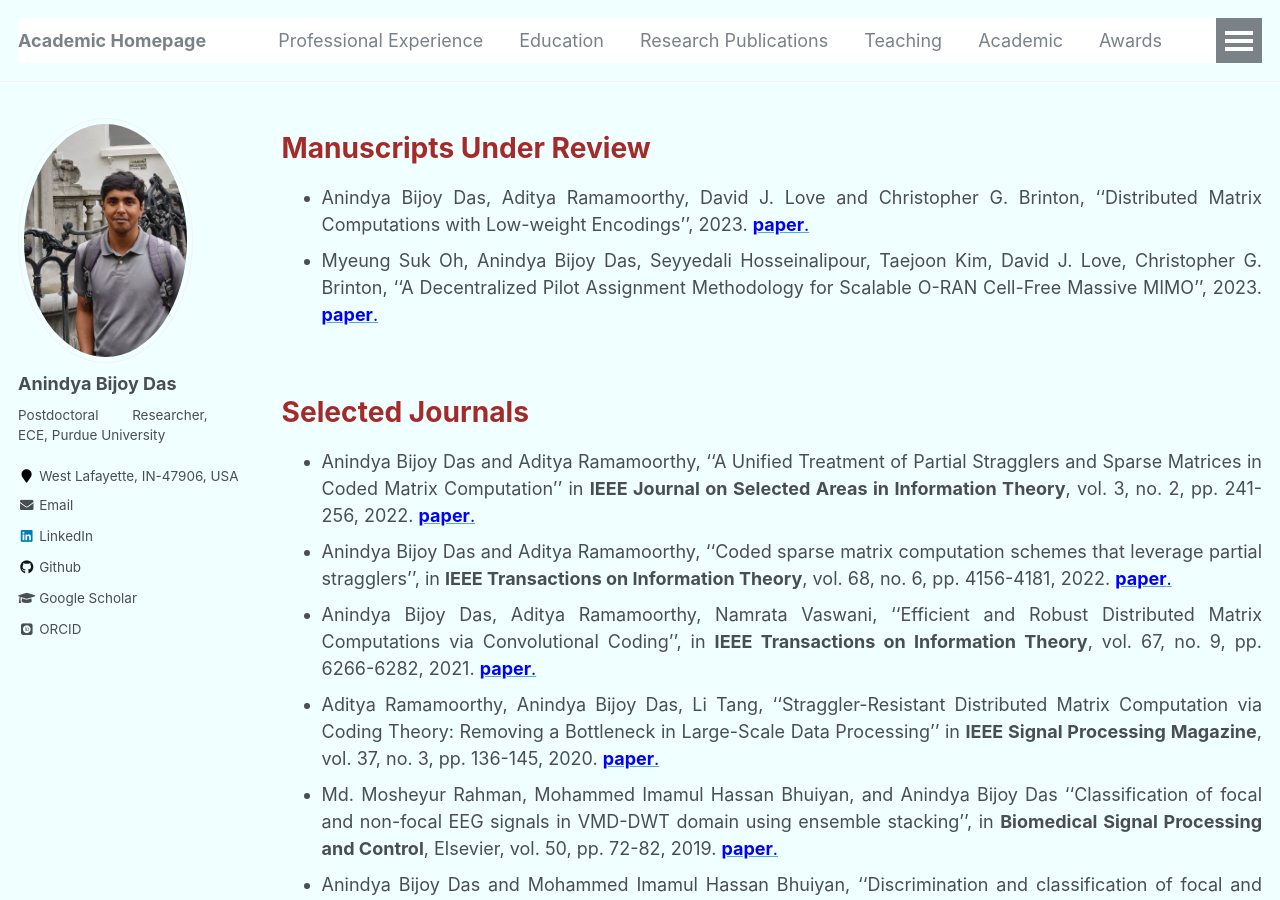
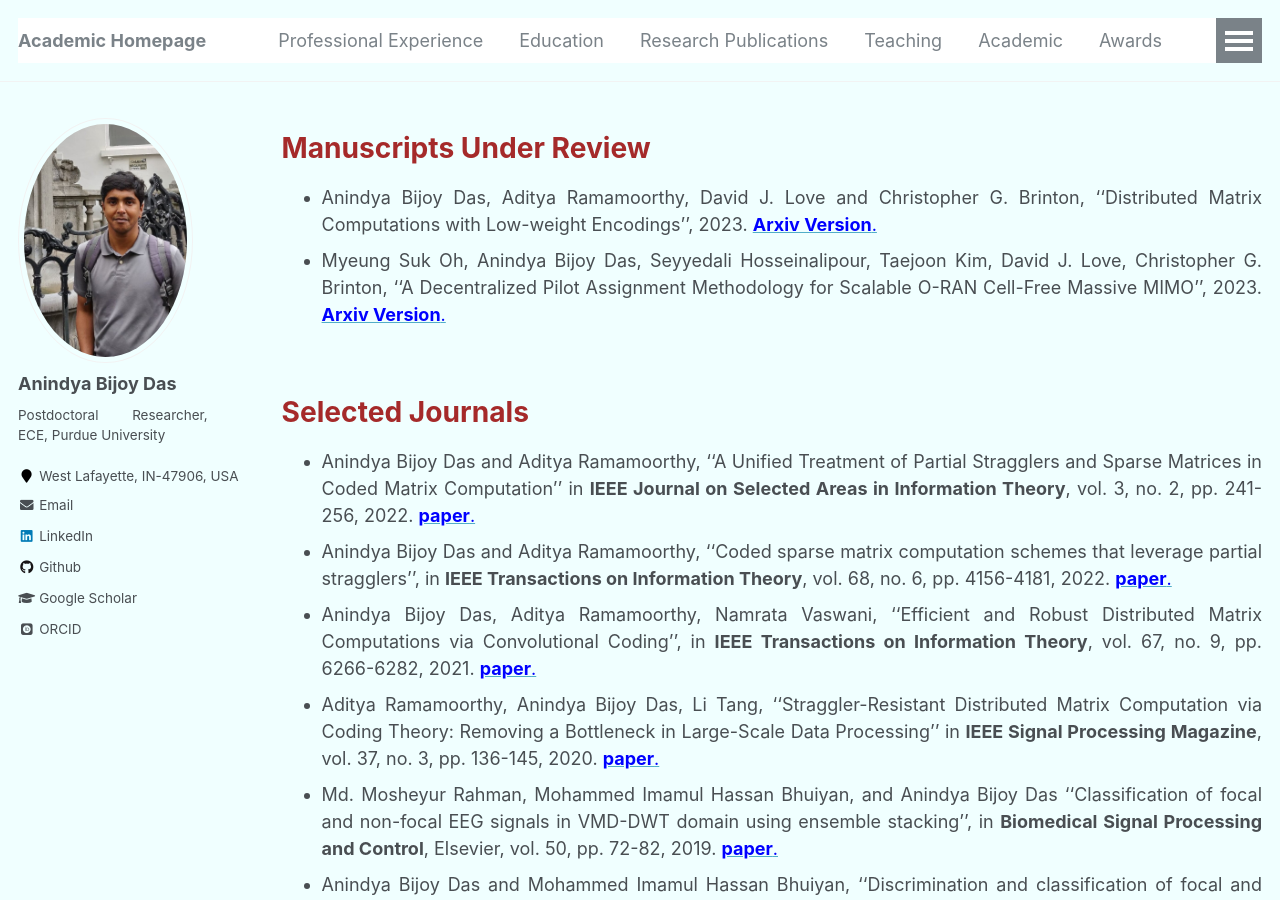
Before and after one commit to anindyabijoydas/portfolio, a Jekyll site: the page built from _pages/research.md, in a window 1280 px wide and 900 px high. Built offline with Jekyll 4.4.1, drawn with Linux system fonts in a browser that asks for light colours; some web fonts are replaced.

Commit message:
Update research.md

```diff
--- a/_pages/research.md
+++ b/_pages/research.md
@@ -18,8 +18,8 @@ redirect_from:
 
 <span style="color:brown">**Manuscripts Under Review**</span>
 ======
-   * Anindya Bijoy Das, Aditya Ramamoorthy, David J. Love and Christopher G. Brinton, ''Distributed Matrix Computations with Low-weight Encodings'', 2023. [<span style="color:blue">**paper**.</span>](https://arxiv.org/abs/2301.12685)
-   * Myeung Suk Oh, Anindya Bijoy Das, Seyyedali Hosseinalipour, Taejoon Kim, David J. Love, Christopher G. Brinton, ''A Decentralized Pilot Assignment Methodology for Scalable O-RAN Cell-Free Massive MIMO'', 2023. [<span style="color:blue">**paper**.</span>](https://arxiv.org/abs/2301.04774)
+   * Anindya Bijoy Das, Aditya Ramamoorthy, David J. Love and Christopher G. Brinton, ''Distributed Matrix Computations with Low-weight Encodings'', 2023. [<span style="color:blue">**Arxiv Version**.</span>](https://arxiv.org/abs/2301.12685)
+   * Myeung Suk Oh, Anindya Bijoy Das, Seyyedali Hosseinalipour, Taejoon Kim, David J. Love, Christopher G. Brinton, ''A Decentralized Pilot Assignment Methodology for Scalable O-RAN Cell-Free Massive MIMO'', 2023. [<span style="color:blue">**Arxiv Version**.</span>](https://arxiv.org/abs/2301.04774)
 
 
 <br />
```
